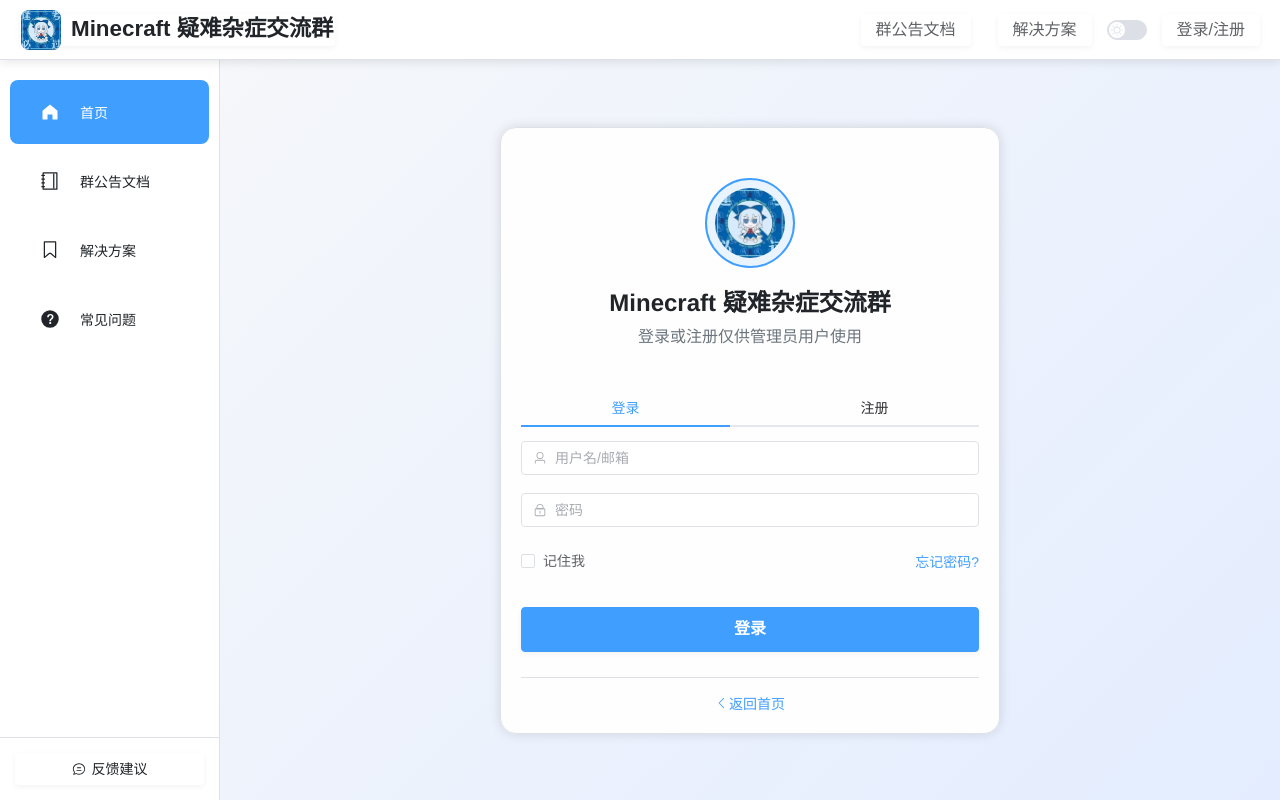
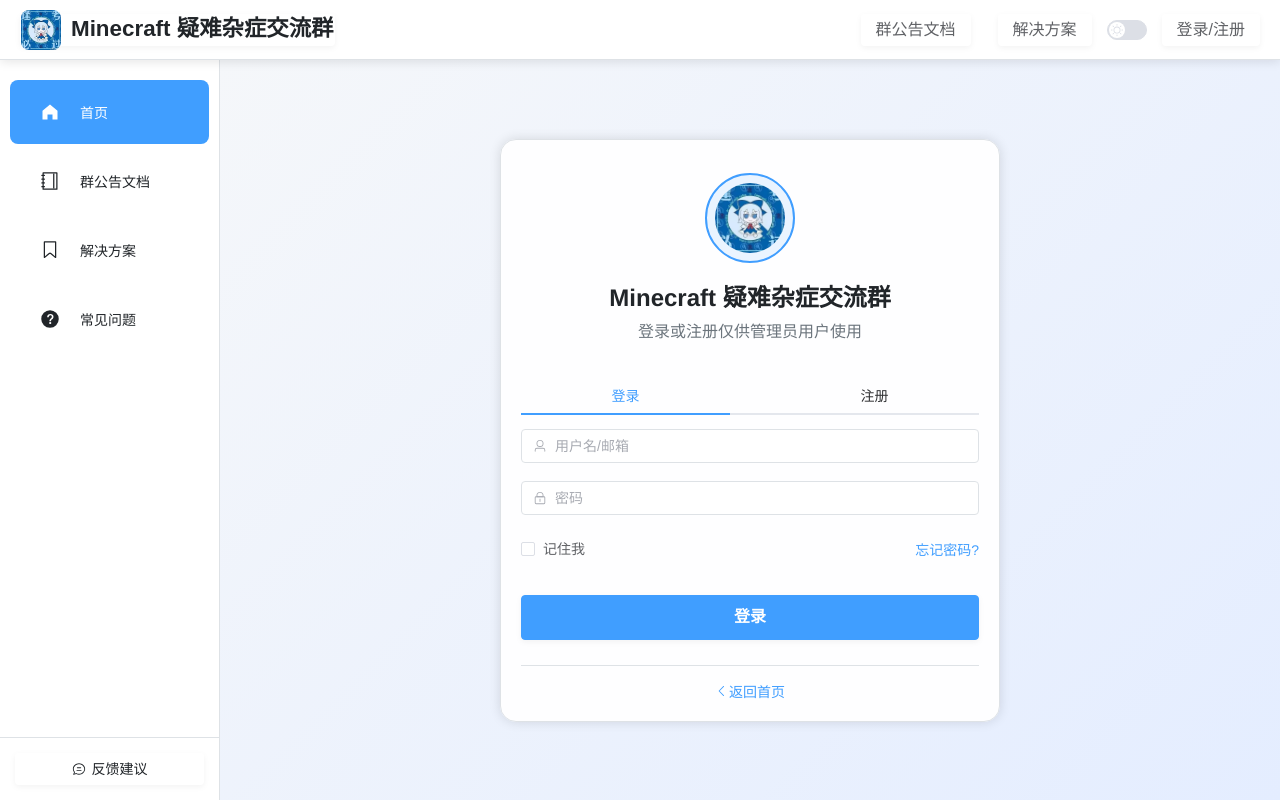
Before and after one commit to DeliciousBread481/minecraft-group-communication, a Vue app: page /auth in a window 1280 px wide. Built offline with nearby package versions, Linux system fonts and the light colour scheme; no server answers.

Commit message:
调整登录注册页面样式

```diff
--- a/src/views/AuthView.vue
+++ b/src/views/AuthView.vue
@@ -458,7 +458,7 @@ const goToHome = () => {
 
 .auth-header {
   text-align: center;
-  padding: 30px 20px 20px;
+  padding: 13px 20px 13px;
 }
 
 .auth-logo-container {
```
